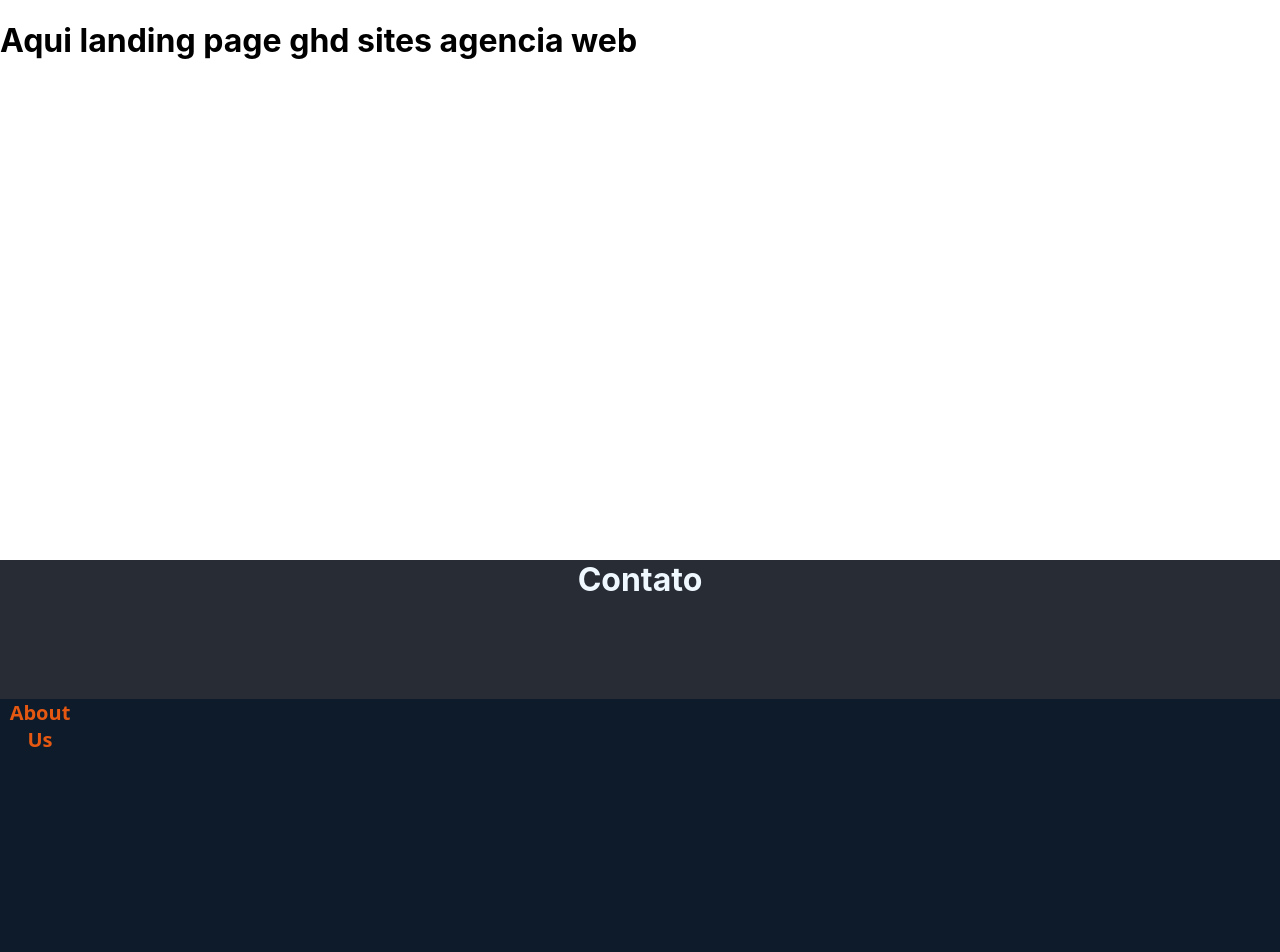
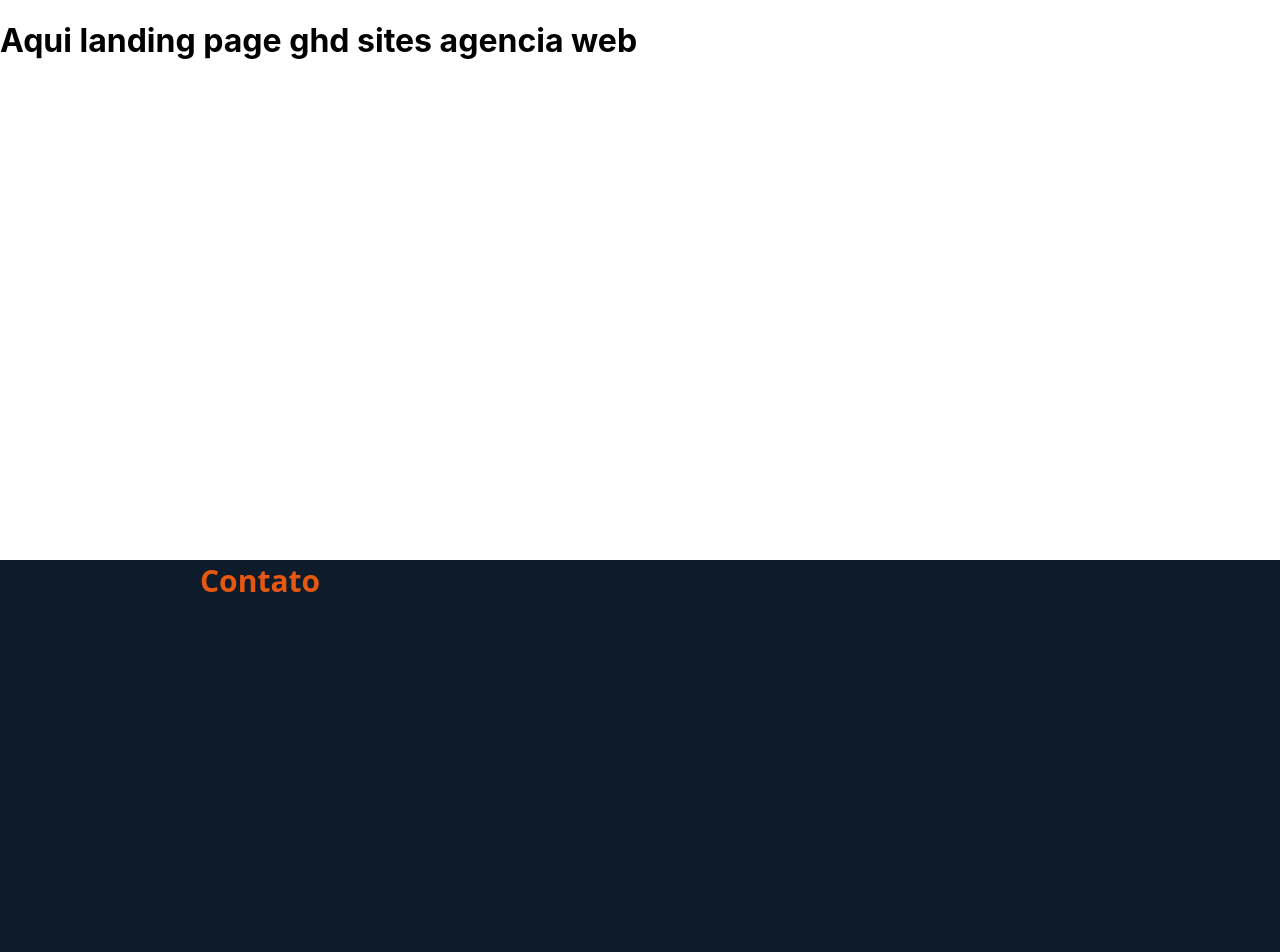
Before and after one commit to Guillerbr/ghd-sites, a React (Create React App) app: page / in a window 1280 px wide. Shown: the top 952 px of the page. Built offline with nearby package versions, Linux system fonts and the light colour scheme.

Commit message:
ghdsites landing web

```diff
--- a/src/components/footer/index.js
+++ b/src/components/footer/index.js
@@ -10,10 +10,12 @@ import { Title, Footer, Contact, Information } from "./styles";
 export function Rodape() {
   return (
     <main className="App">
-      <h1>Contato</h1>
+
 
       <Footer>
-        <p>About Us</p>
+        <p>Contato</p>
+
+
       </Footer>
     </main>
   );
--- a/src/components/footer/styles.js
+++ b/src/components/footer/styles.js
@@ -21,16 +21,18 @@ export const TitleSmall = styled.h2`
 
 export const Footer = styled.h2`
   background-color: #0d1b2a;
-  color: #e55812;
-  height: 291px;
+  color: #B1DB93;
+  height: 5 91px;
   margin-top: 100px;
   text-align: center;
   font-family: "Open Sans", sans-serif;
   p {
-    font-size: 20px;
+    font-size: 30px;
     color: #e55812;
-    height: 20px;
+    height: 400px;
     margin-right: 1200px;
+    margin-left: 200px;
+    margin-top: 300px;
   }
   strong {
     color: #FBF0F0;
--- a/src/pages/contato/styles.js
+++ b/src/pages/contato/styles.js
@@ -21,7 +21,7 @@ export const TitleSmall = styled.h2`
 
 export const Footer = styled.h2`
   background-color: #0d1b2a;
-  color: #e55812;
+  color: #B1DB93;
   height: 291px;
   margin-top: 100px;
   text-align: center;
--- a/src/router/router.js
+++ b/src/router/router.js
@@ -1,7 +1,7 @@
 import React from "react";
 import { BrowserRouter, Switch, Route } from "react-router-dom";
 
-//components and pages
+//components
 // import App from "../App";
 // import { Search } from "../components/search";
 
@@ -13,7 +13,7 @@ import { BrowserRouter, Switch, Route } from "react-router-dom";
 // import  SearchStock  from "../pages/FundamentusApi/search";
 // import  SearchStockFilter  from "../pages/FundamentusApi/searchstock";
 
-//components and pages
+//components
 import App from "../App";
 import Contato from "../pages/contato"
 import  ErrorPage   from "../pages/error";
```
